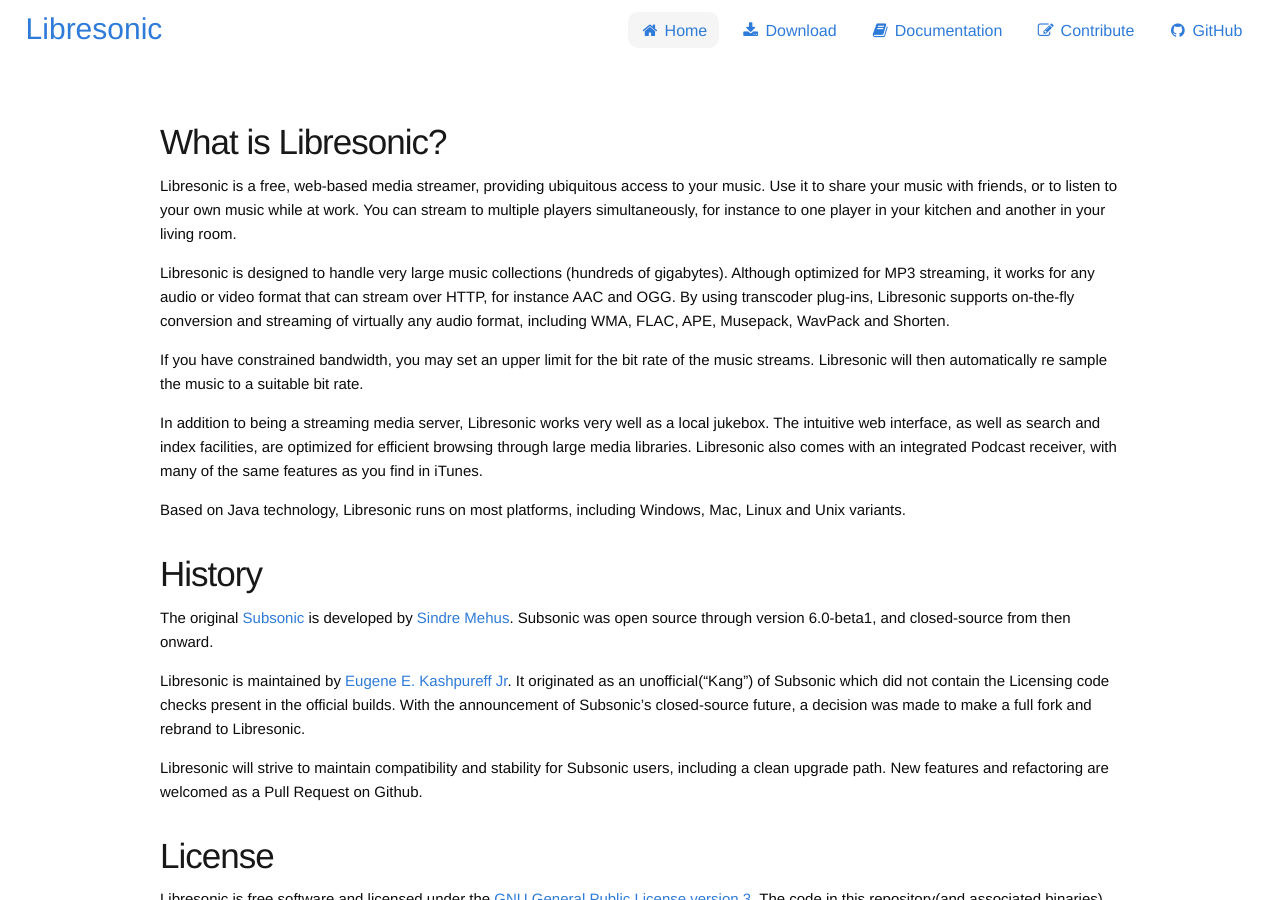
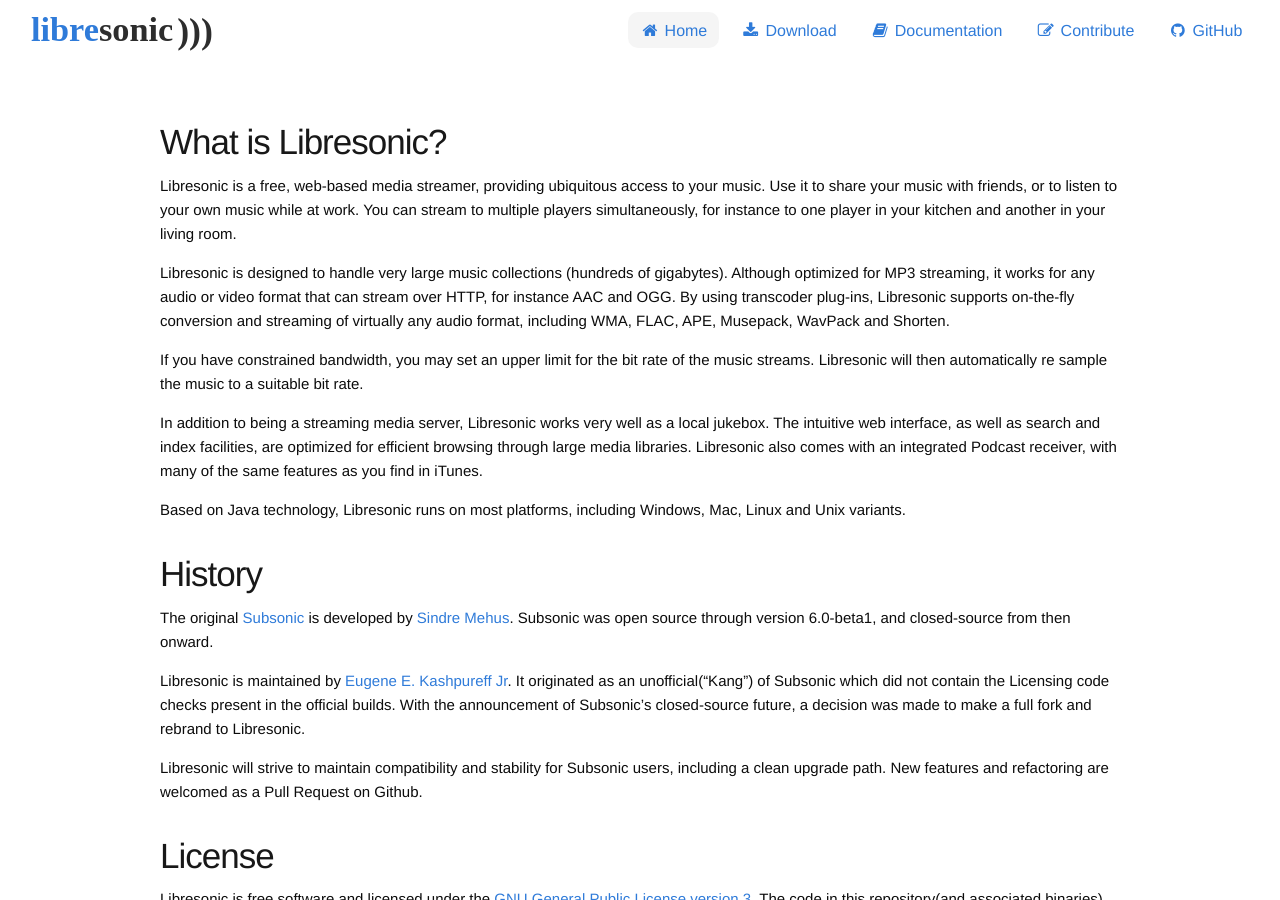
Before and after one commit to airsonic/airsonic.github.io, a Jekyll site: the page built from pages/index.md, in a window 1280 px wide and 900 px high. Built offline with Jekyll 4.4.1, drawn with Linux system fonts in a browser that asks for light colours; our own code applies the rules of GitHub Pages for plain Markdown files.

Commit message:
Replace title text with logo fix #13

```diff
--- a/_includes/header.html
+++ b/_includes/header.html
@@ -1,7 +1,9 @@
 <div id="header">
   <div class="wrap">
     <div class="title float-left">
-      <a href="{{ site.baseurl}}/">{{ site.title }}</a>
+        <a href="/">
+            <img src="/img/libresonic_dark_1600x512.svg" alt="">
+        </a>
     </div>
     <nav class="menu float-right">
       <ul>
--- a/css/styles.scss
+++ b/css/styles.scss
@@ -185,13 +185,8 @@ HEADER SECTION
     .wrap {
         margin: 0 10%;
         width: 80%;
-        .title {
-            margin-top: 0.5rem;
-            a {
-                font-weight: 400;
-                font-size: 3rem;
-                text-decoration: none;
-            }
+        .title img {
+            height: 6rem;
         }
         .menu {
             ul {
```
Also changed, not shown: img/libresonic_dark_1600x512.svg (added).
